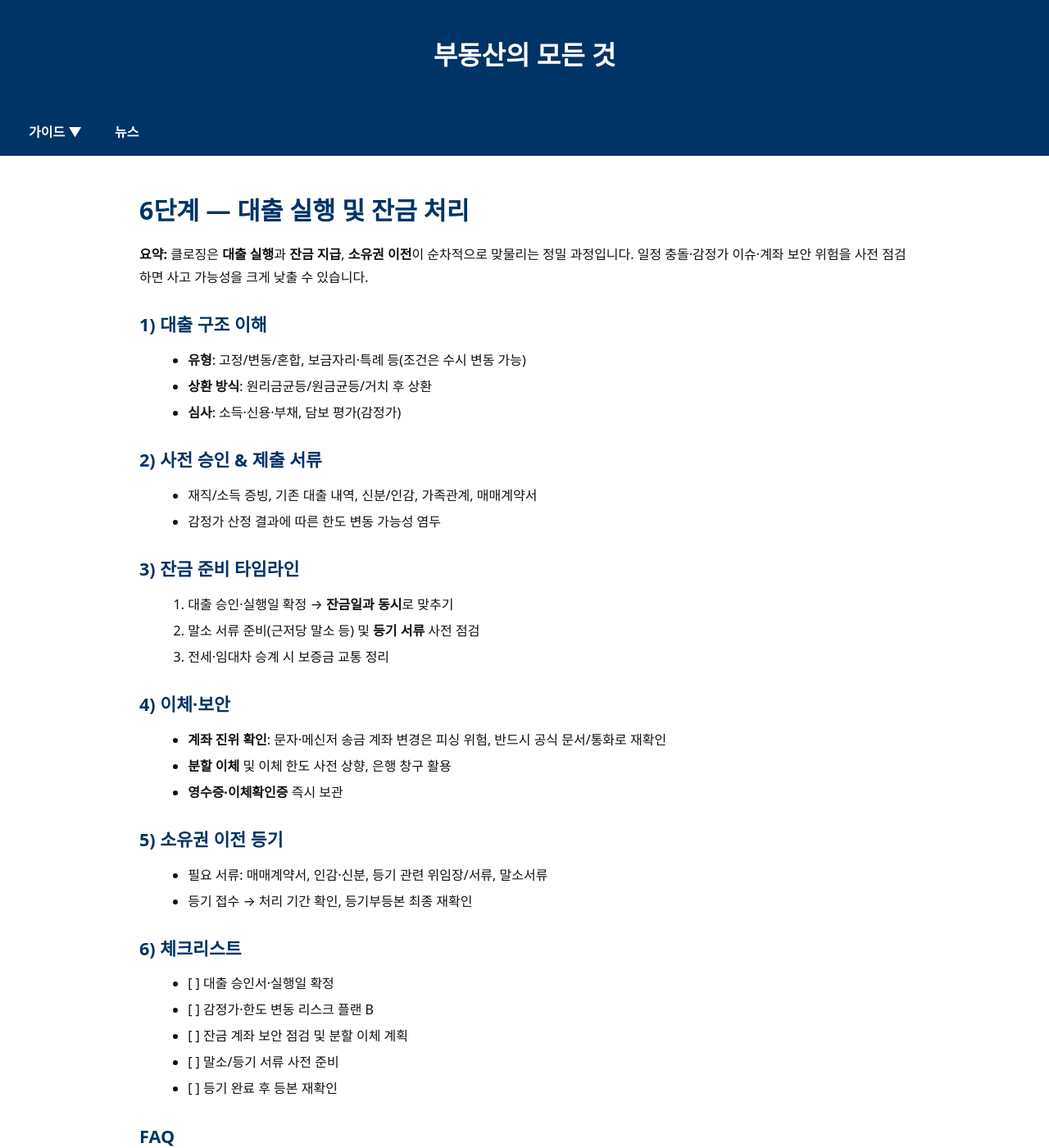
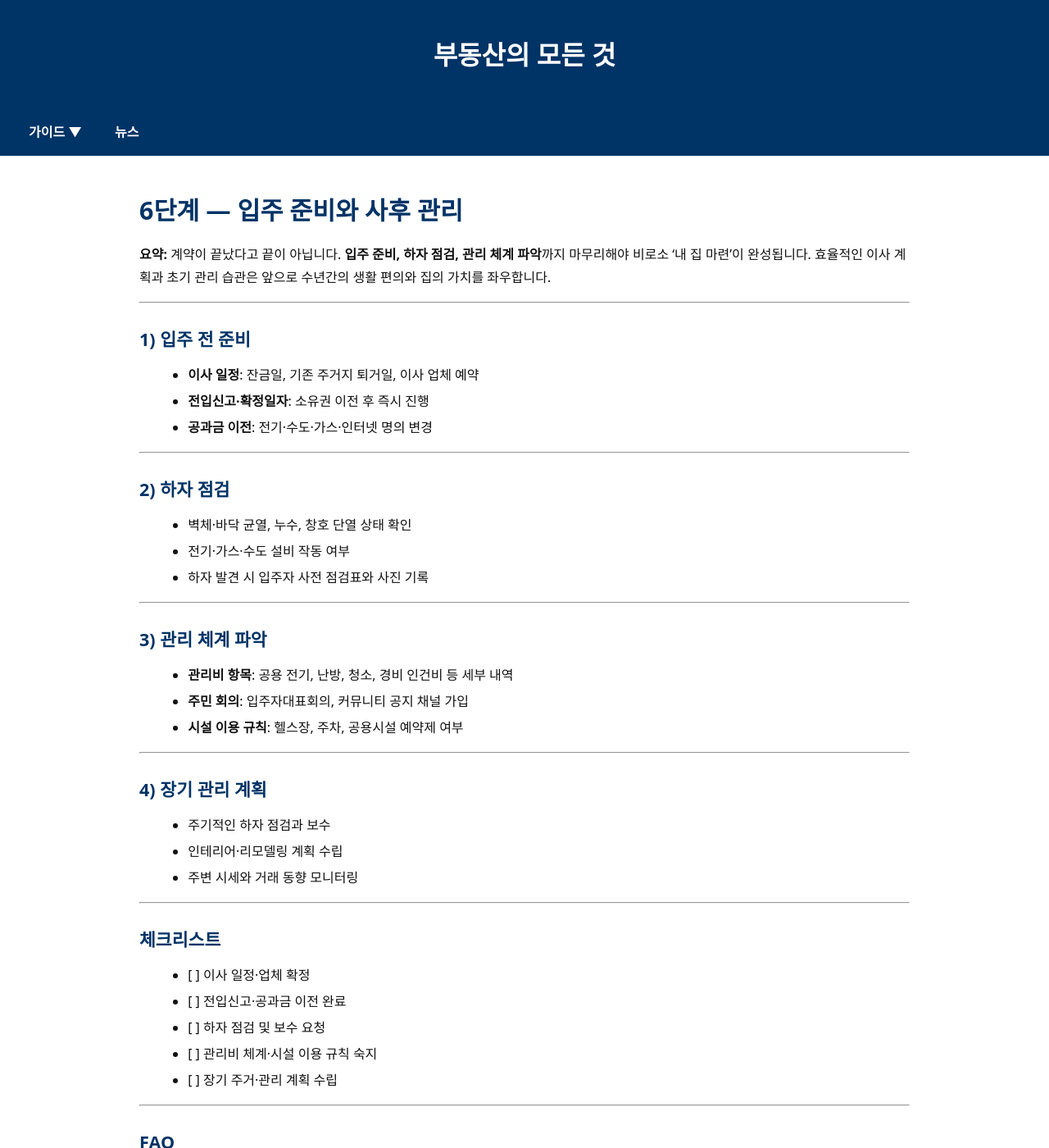
Before and after one commit to kimkisaa/land, a Jekyll site: the page built from guide/6-loan-and-closing.md, in a window 1280 px wide and 1400 px high. Shown: the whole window at 82% size. Built offline with Jekyll 4.4.1, drawn with Linux system fonts in a browser that asks for light colours; some of the changed text lies outside the part shown.

Commit message:
Update 6-loan-and-closing.md

```diff
--- a/guide/6-loan-and-closing.md
+++ b/guide/6-loan-and-closing.md
@@ -1,63 +1,75 @@
 ---
 layout: default
-title: 6. 대출 실행 및 잔금 처리
-description: 대출 유형과 심사, 감정가·조건부 승인, 잔금 준비·이체 보안, 소유권 이전 등기까지 클로징 전 과정을 점검합니다.
-permalink: /guide/6-loan-and-closing/
+title: 6. 입주 준비와 사후 관리
+description: 내 집 마련 6단계 - 이사 일정, 하자 점검, 관리비 체계, 주민 커뮤니티 적응까지 안정적인 정착을 위한 체크리스트.
+permalink: /guide/6-move-in-management/
 last_modified_at: 2025-08-11
 ---
 
 <section class="guide-detail">
 
-<h1>6단계 — 대출 실행 및 잔금 처리</h1>
+<h1>6단계 — 입주 준비와 사후 관리</h1>
 
-<p><strong>요약:</strong> 클로징은 <strong>대출 실행</strong>과 <strong>잔금 지급</strong>, <strong>소유권 이전</strong>이 순차적으로 맞물리는 정밀 과정입니다. 일정 충돌·감정가 이슈·계좌 보안 위험을 사전 점검하면 사고 가능성을 크게 낮출 수 있습니다.</p>
+<p><strong>요약:</strong> 계약이 끝났다고 끝이 아닙니다. <strong>입주 준비, 하자 점검, 관리 체계 파악</strong>까지 마무리해야 비로소 ‘내 집 마련’이 완성됩니다. 효율적인 이사 계획과 초기 관리 습관은 앞으로 수년간의 생활 편의와 집의 가치를 좌우합니다.</p>
 
-<h2>1) 대출 구조 이해</h2>
+<hr>
+
+<h2>1) 입주 전 준비</h2>
 <ul>
-  <li><strong>유형</strong>: 고정/변동/혼합, 보금자리·특례 등(조건은 수시 변동 가능)</li>
-  <li><strong>상환 방식</strong>: 원리금균등/원금균등/거치 후 상환</li>
-  <li><strong>심사</strong>: 소득·신용·부채, 담보 평가(감정가)</li>
+  <li><strong>이사 일정</strong>: 잔금일, 기존 주거지 퇴거일, 이사 업체 예약</li>
+  <li><strong>전입신고·확정일자</strong>: 소유권 이전 후 즉시 진행</li>
+  <li><strong>공과금 이전</strong>: 전기·수도·가스·인터넷 명의 변경</li>
 </ul>
 
-<h2>2) 사전 승인 & 제출 서류</h2>
+<hr>
+
+<h2>2) 하자 점검</h2>
 <ul>
-  <li>재직/소득 증빙, 기존 대출 내역, 신분/인감, 가족관계, 매매계약서</li>
-  <li>감정가 산정 결과에 따른 한도 변동 가능성 염두</li>
+  <li>벽체·바닥 균열, 누수, 창호 단열 상태 확인</li>
+  <li>전기·가스·수도 설비 작동 여부</li>
+  <li>하자 발견 시 입주자 사전 점검표와 사진 기록</li>
 </ul>
 
-<h2>3) 잔금 준비 타임라인</h2>
-<ol>
-  <li>대출 승인·실행일 확정 → <strong>잔금일과 동시</strong>로 맞추기</li>
-  <li>말소 서류 준비(근저당 말소 등) 및 <strong>등기 서류</strong> 사전 점검</li>
-  <li>전세·임대차 승계 시 보증금 교통 정리</li>
-</ol>
+<hr>
 
-<h2>4) 이체·보안</h2>
+<h2>3) 관리 체계 파악</h2>
 <ul>
-  <li><strong>계좌 진위 확인</strong>: 문자·메신저 송금 계좌 변경은 피싱 위험, 반드시 공식 문서/통화로 재확인</li>
-  <li><strong>분할 이체</strong> 및 이체 한도 사전 상향, 은행 창구 활용</li>
-  <li><strong>영수증·이체확인증</strong> 즉시 보관</li>
+  <li><strong>관리비 항목</strong>: 공용 전기, 난방, 청소, 경비 인건비 등 세부 내역</li>
+  <li><strong>주민 회의</strong>: 입주자대표회의, 커뮤니티 공지 채널 가입</li>
+  <li><strong>시설 이용 규칙</strong>: 헬스장, 주차, 공용시설 예약제 여부</li>
 </ul>
 
-<h2>5) 소유권 이전 등기</h2>
+<hr>
+
+<h2>4) 장기 관리 계획</h2>
 <ul>
-  <li>필요 서류: 매매계약서, 인감·신분, 등기 관련 위임장/서류, 말소서류</li>
-  <li>등기 접수 → 처리 기간 확인, 등기부등본 최종 재확인</li>
+  <li>주기적인 하자 점검과 보수</li>
+  <li>인테리어·리모델링 계획 수립</li>
+  <li>주변 시세와 거래 동향 모니터링</li>
 </ul>
 
-<h2>6) 체크리스트</h2>
+<hr>
+
+<h2>체크리스트</h2>
 <ul>
-  <li>[ ] 대출 승인서·실행일 확정</li>
-  <li>[ ] 감정가·한도 변동 리스크 플랜 B</li>
-  <li>[ ] 잔금 계좌 보안 점검 및 분할 이체 계획</li>
-  <li>[ ] 말소/등기 서류 사전 준비</li>
-  <li>[ ] 등기 완료 후 등본 재확인</li>
+  <li>[ ] 이사 일정·업체 확정</li>
+  <li>[ ] 전입신고·공과금 이전 완료</li>
+  <li>[ ] 하자 점검 및 보수 요청</li>
+  <li>[ ] 관리비 체계·시설 이용 규칙 숙지</li>
+  <li>[ ] 장기 주거·관리 계획 수립</li>
 </ul>
 
+<hr>
+
 <h2>FAQ</h2>
-<p><strong>Q. 감정가가 낮게 나오면 어떻게 하나요?</strong> 한도 축소로 잔금이 모자랄 수 있습니다. <strong>대체 자금</strong>·조건 변경·가격 조정 등 시나리오를 사전에 합의하세요.</p>
-<p><strong>Q. 잔금일에 무엇을 최우선으로 확인하나요?</strong> 계좌 진위·이체 내역·말소 서류·인도 상태를 <strong>체크리스트로 동시 점검</strong>하세요.</p>
+<p><strong>Q. 하자 보수 요청은 언제까지 가능한가요?</strong><br>
+A. 일반적으로 인도일로부터 1~2년간은 하자보수청구가 가능합니다. 단, 구조 안전에 관한 하자는 더 긴 기간 보장됩니다.</p>
 
-<p><a class="btn primary" href="{{ '/guide/7-move-in-prep/' | relative_url }}">다음 단계 → 7. 입주 준비</a>
-   <a class="btn" href="{{ '/guide/5-contract-process/' | relative_url }}">← 이전 단계: 계약 진행</a></p>
+<p><strong>Q. 입주 초기 관리비가 높게 나오는 이유는?</strong><br>
+A. 초기에는 공용 전기·청소·시설 세팅 비용이 반영되기 때문입니다. 이후 안정화되면 감소하는 경우가 많습니다.</p>
+
+<p>
+<a class="btn" href="{{ '/guide/5-purchase-negotiation/' | relative_url }}">← 이전 단계: 매수 협상 및 계약</a>
+</p>
+
 </section>
```
